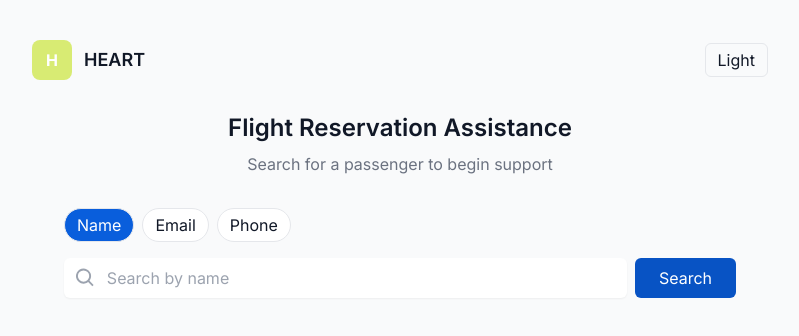
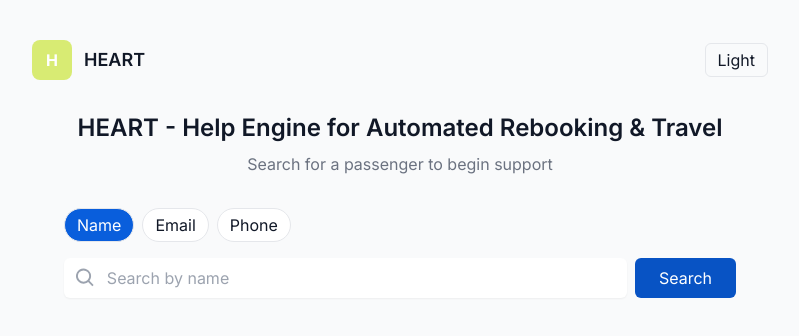
Before and after one commit to bhavinkmistry/hackathon-heart-ui, a React (Vite) app: page / in a window 1280 px wide. Shown: the top 336 px of the page, without its empty margins (240-1039 px from the left). Built offline with nearby package versions, Linux system fonts and the light colour scheme.

Commit message:
chore: update app title to full HEART name

```diff
--- a/src/pages/SearchPage.tsx
+++ b/src/pages/SearchPage.tsx
@@ -25,7 +25,7 @@ export default function SearchPage(){
       </header>
 
       <main className="w-full max-w-3xl text-center">
-        <h1 className="text-2xl font-semibold">Flight Reservation Assistance</h1>
+  <h1 className="text-2xl font-semibold">HEART - Help Engine for Automated Rebooking & Travel</h1>
         <p className="text-muted mt-2">Search for a passenger to begin support</p>
 
         <div className="mt-8">
```
